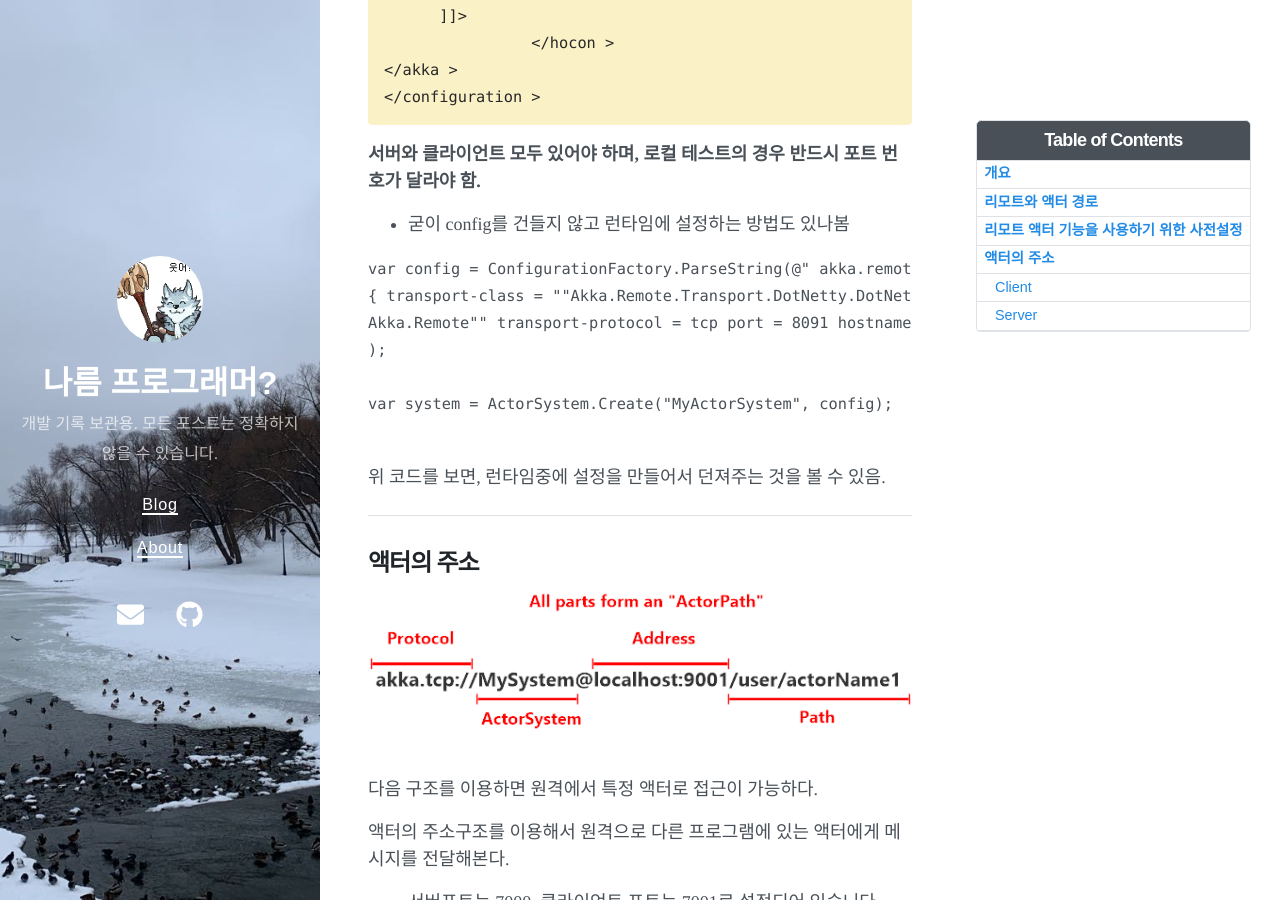
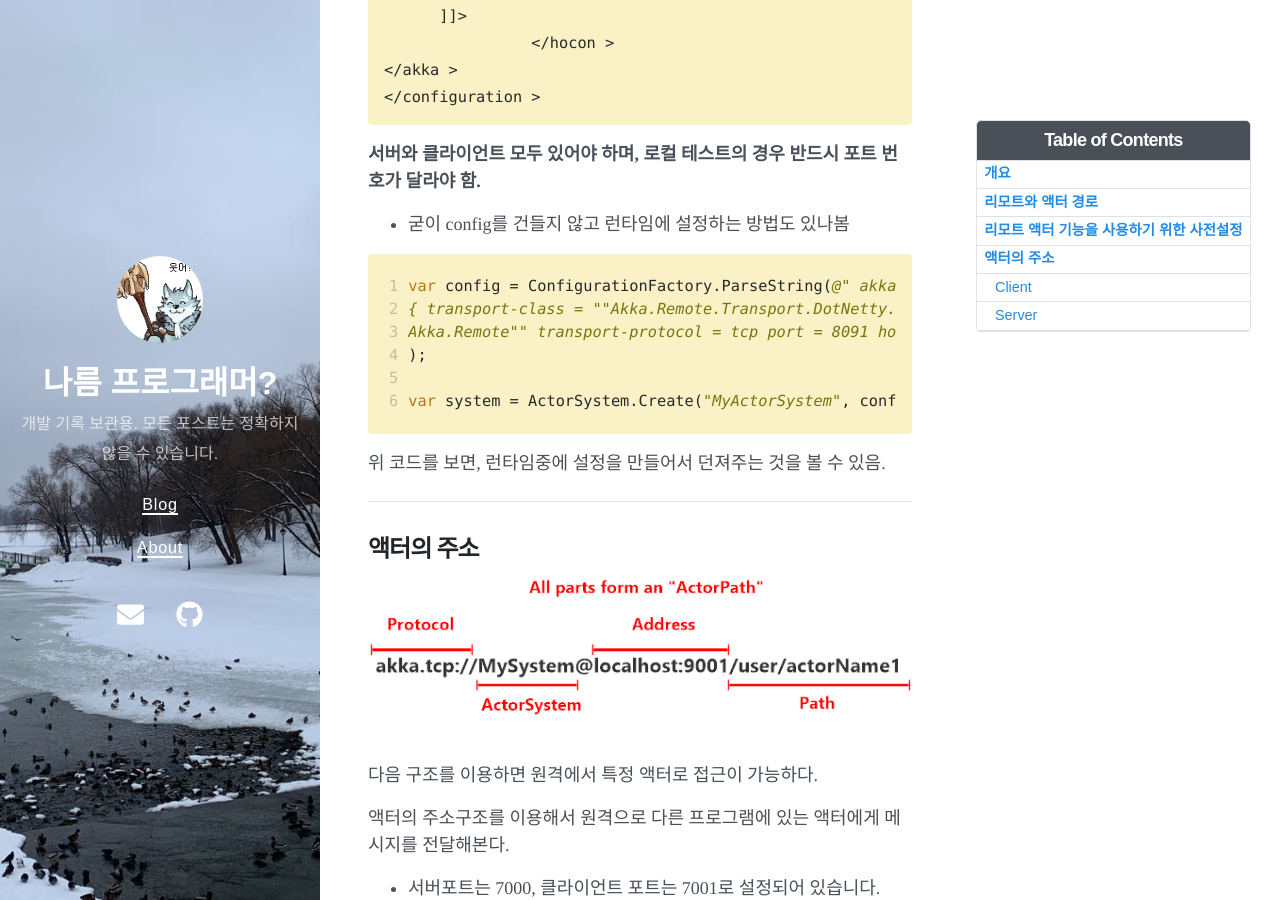
Before and after one commit to bu30808/bu30808.github.io, a Jekyll site: the page built from _posts/2023-06-12-akka_remote.md, in a window 1280 px wide and 900 px high, scrolled down 1519 px. Built offline with Jekyll 4.4.1, drawn with Linux system fonts in a browser that asks for light colours; nearby versions of some CDN libraries.

Commit message:
Update 2023-06-12-akka_remote.md

````diff
--- a/_posts/2023-06-12-akka_remote.md
+++ b/_posts/2023-06-12-akka_remote.md
@@ -70,14 +70,14 @@ ActorSelection객체로 특정 경로에 있는 액터를 가져올 수 있었
 
 * 굳이 config를 건들지 않고 런타임에 설정하는 방법도 있나봄
 
-```C#
+{% highlight cs linenos %}
 var config = ConfigurationFactory.ParseString(@" akka.remote.dot-netty.tcp
 { transport-class = ""Akka.Remote.Transport.DotNetty.DotNettyTransport,
 Akka.Remote"" transport-protocol = tcp port = 8091 hostname = ""127.0.0.1"" }"
 );
 
 var system = ActorSystem.Create("MyActorSystem", config);
-```
+{% endhighlight %}
 
 위 코드를 보면, 런타임중에 설정을 만들어서 던져주는 것을 볼 수 있음.
 
````
